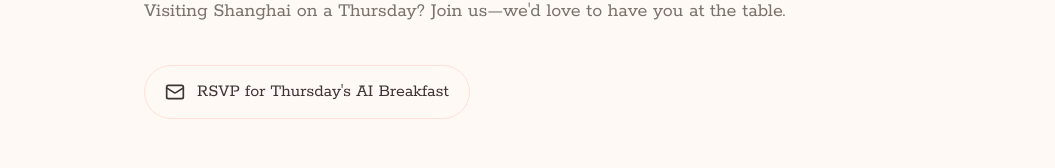
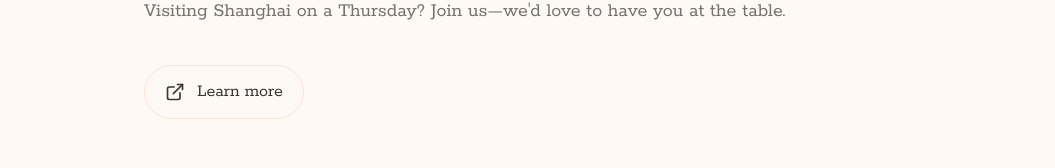
Before and after one commit to youngchingjui/young-and-ai, a Next.js app: page / in a window 1280 px wide. Shown: the part 2261-2429 px from the top of the page, without its empty margins (112-1167 px from the left). Built offline with nearby package versions, Linux system fonts and the light colour scheme.

Commit message:
Community: change AI Breakfast CTA to “Learn more” and use ExternalLink icon to reflect external site

```diff
--- a/components/Community.tsx
+++ b/components/Community.tsx
@@ -1,4 +1,4 @@
-import { Mail } from "lucide-react"
+import { ExternalLink } from "lucide-react"
 
 export default function Community() {
   return (
@@ -7,13 +7,13 @@ export default function Community() {
         <div className="mx-auto max-w-3xl">
           <h2 className="text-3xl md:text-5xl font-semibold tracking-tight">AI Breakfast</h2>
           <p className="mt-6 text-xl leading-relaxed md:text-2xl text-muted-foreground">
-            Every Thursday in Shanghai, we host AI Breakfast—a casual, high-signal meetup where founders, engineers, and operators trade notes on what&#39;s new and what&#39;s working.
+            Every Thursday in Shanghai, we host AI Breakfast—a casual, high-signal meetup where founders, engineers, and operators trade notes on what's new and what's working.
           </p>
           <p className="mt-4 text-lg leading-relaxed md:text-xl text-muted-foreground">
-            We dive into the latest advancements, compare real-world AI workflows we&#39;ve built, and share how AI is changing our day-to-day work and personal lives. It&#39;s practical, open, and focused on shipping.
+            We dive into the latest advancements, compare real-world AI workflows we've built, and share how AI is changing our day-to-day work and personal lives. It's practical, open, and focused on shipping.
           </p>
           <p className="mt-4 text-lg leading-relaxed md:text-xl text-muted-foreground">
-            Visiting Shanghai on a Thursday? Join us—we&#39;d love to have you at the table.
+            Visiting Shanghai on a Thursday? Join us—we'd love to have you at the table.
           </p>
           <div className="mt-10">
             <a
@@ -23,8 +23,8 @@ export default function Community() {
               rel="noopener noreferrer"
               className="inline-flex items-center gap-3 rounded-full border border-foreground/20 px-5 py-3 hover:bg-foreground/5 focus:outline-none focus:ring-2 focus:ring-offset-2 focus:ring-foreground/30 transition"
             >
-              <Mail className="w-5 h-5" />
-              <span className="text-base md:text-lg">RSVP for Thursday&#39;s AI Breakfast</span>
+              <ExternalLink className="w-5 h-5" />
+              <span className="text-base md:text-lg">Learn more</span>
             </a>
           </div>
         </div>
```
